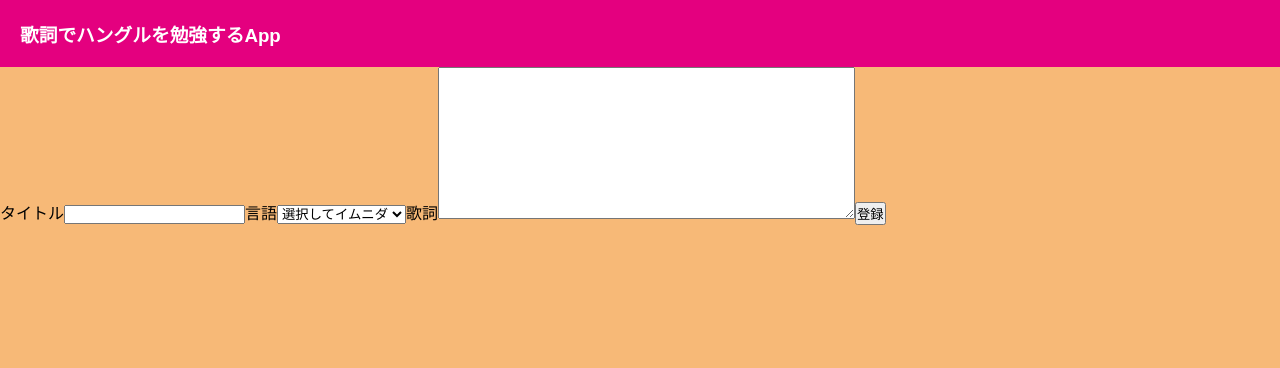
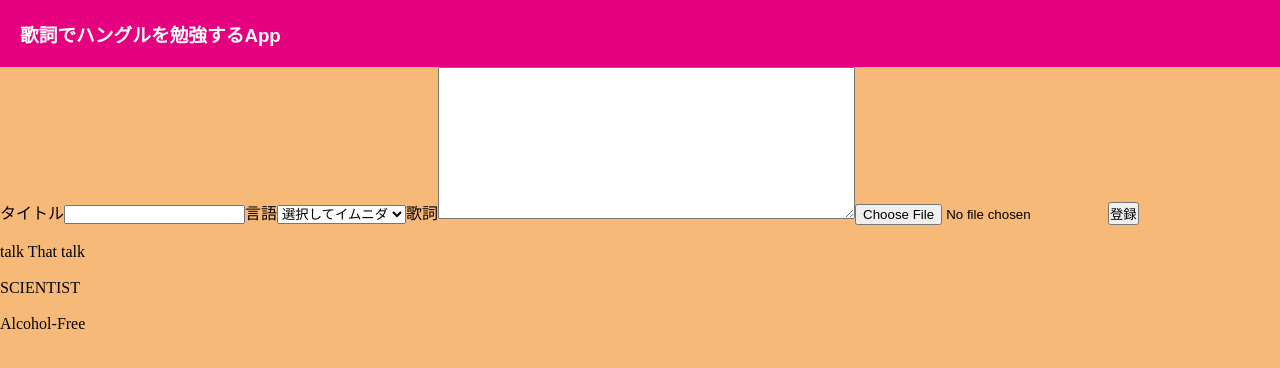
Before and after one commit to pchm13/studyHangul, a React (Create React App) app: page / in a window 1280 px wide. Shown: the top 368 px of the page. Built offline with nearby package versions, Linux system fonts and the light colour scheme.

Commit message:
曲名リスト部分作成(内容は仮)、ジャケ写登録部分追加

```diff
--- a/src/App.jsx
+++ b/src/App.jsx
@@ -6,6 +6,7 @@ const App = () => {
         <header>
             <h3>歌詞でハングルを勉強するApp</h3>
         </header>
+
         <div class="inputArea">
             <form>
                 <label for="title">タイトル</label>
@@ -18,8 +19,27 @@ const App = () => {
                 </select>
                 <label for="lyric">歌詞</label>
                 <textarea id="lyric" rows="10" cols="50"></textarea>
+                <label for="photo"></label>
+                <input type="file" id="photo" accept=".png, .jpeg" />
                 <input type="submit" value="登録" />
             </form>
+        </div>
+
+        <div class="songs">
+            <div class="song">
+                {/* todo ジャケ写用意 */}
+                <img src="" />
+                {/* 登録曲名 */}
+                <p>talk That talk</p>
+            </div>
+            <div class="song">
+                <img src="" />
+                <p>SCIENTIST</p>
+            </div>
+            <div class="song">
+                <img src="" />
+                <p>Alcohol-Free</p>
+            </div>
         </div>
     </>
   );
```
